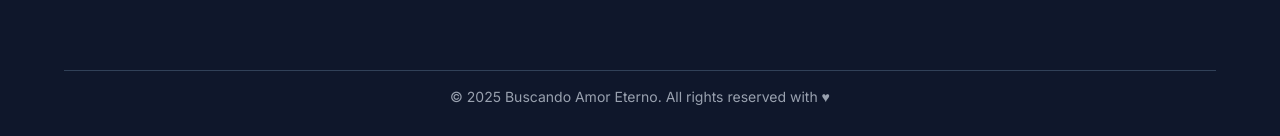
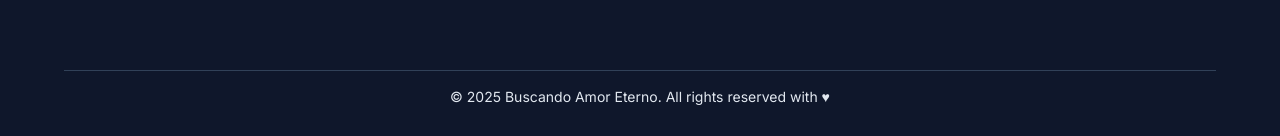
Before and after one commit to davisbryan595-lang/buscando-amor-eterno, a Next.js app: page / in a window 1280 px wide. Shown: the part 2508-2644 px from the top of the page. Built offline with nearby package versions, Linux system fonts and the light colour scheme; a web font is replaced by a local one.

Commit message:
Brighten copyright text color
cgen-79378596ca704800924815208a188cb5

```diff
--- a/components/footer.tsx
+++ b/components/footer.tsx
@@ -94,7 +94,7 @@ export default function Footer() {
           </div>
         </div>
 
-        <div className="border-t border-slate-700 pt-4 text-center text-xs md:text-sm text-gray-400">
+        <div className="border-t border-slate-700 pt-4 text-center text-xs md:text-sm text-slate-200">
           <p>{t('footer.copyright')}</p>
         </div>
       </div>
```
